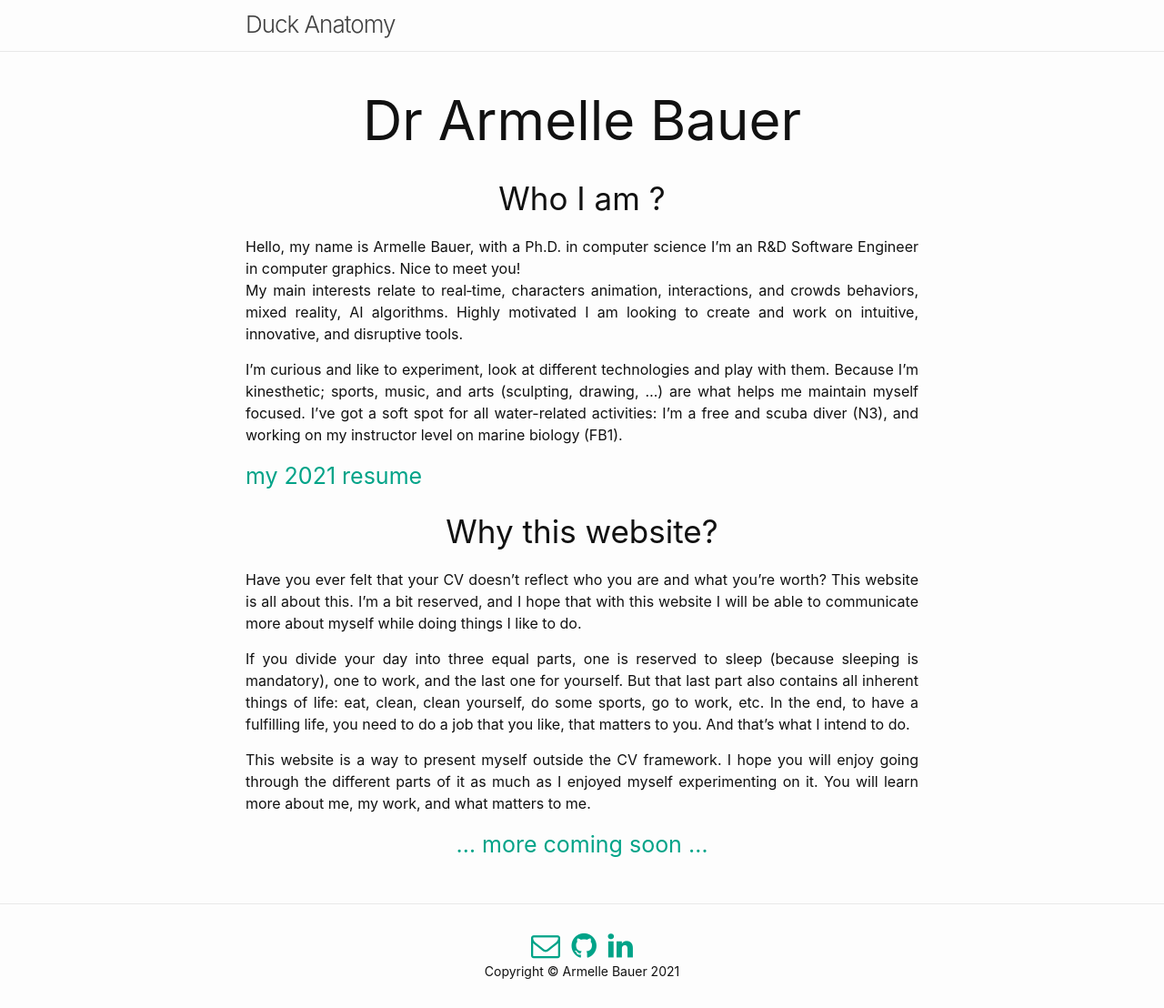
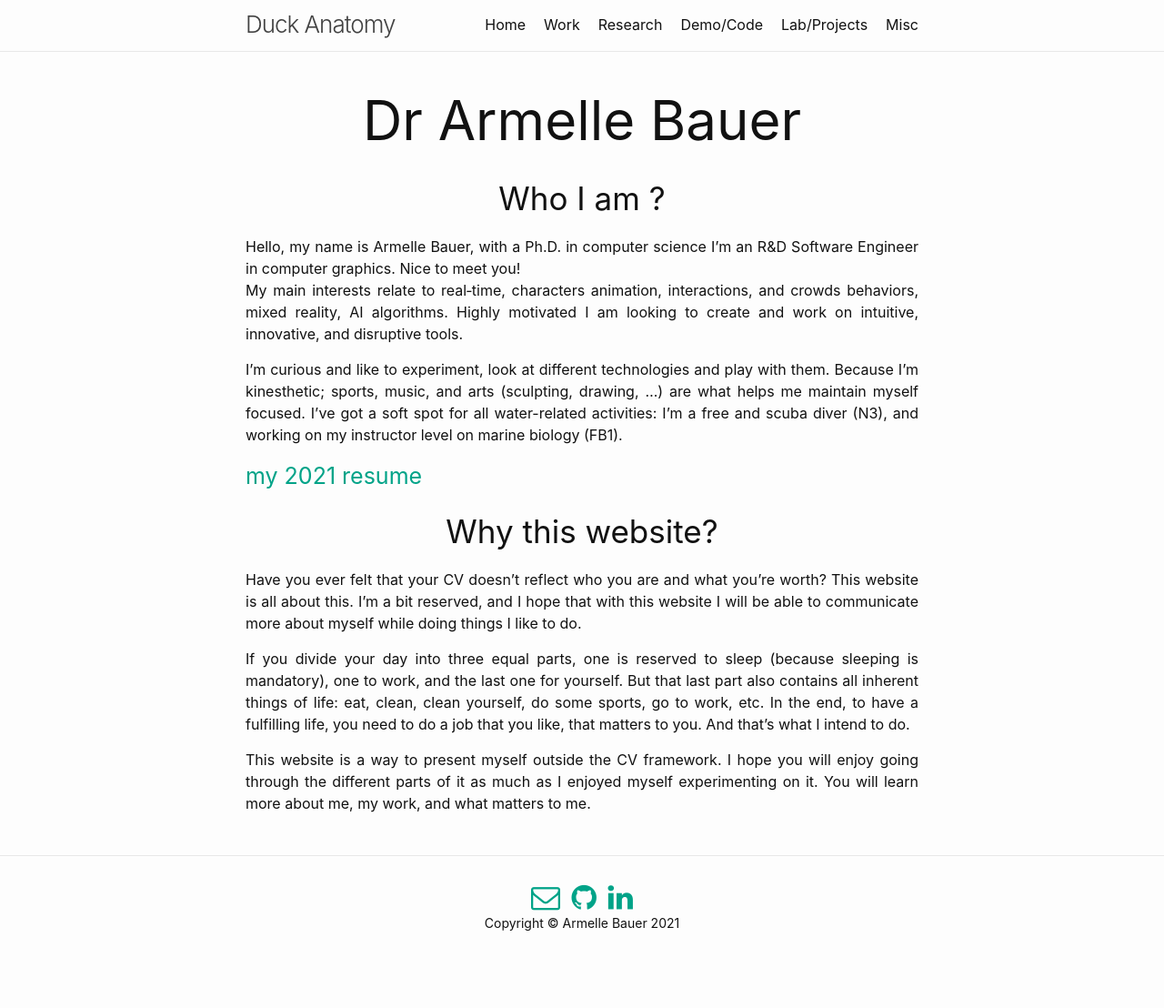
Before and after one commit to duck-anatomy/duck-anatomy.github.io, a Jekyll site: the page built from index.md, in a window 1280 px wide. Shown: the whole page at 91% size. Built offline with Jekyll 4.4.1, drawn with Linux system fonts in a browser that asks for light colours; after the commit the page ends 1055 px from its top, so only the background shows below that.

Commit message:
adding other pages to website

```diff
--- a/_includes/header.html
+++ b/_includes/header.html
@@ -4,5 +4,30 @@
     {%- assign default_paths = site.pages | map: "path" -%}
     {%- assign page_paths = site.header_pages | default: default_paths -%}
     <a class="site-title" rel="author" href="{{ "/" | relative_url }}">{{ site.title | escape }}</a>
+
+    {%- if page_paths -%}
+      <nav class="site-nav">
+        <input type="checkbox" id="nav-trigger" class="nav-trigger" />
+        <label for="nav-trigger">
+          <span class="menu-icon">
+            <svg viewBox="0 0 18 15" width="18px" height="15px">
+              <path d="M18,1.484c0,0.82-0.665,1.484-1.484,1.484H1.484C0.665,2.969,0,2.304,0,1.484l0,0C0,0.665,0.665,0,1.484,0 h15.032C17.335,0,18,0.665,18,1.484L18,1.484z M18,7.516C18,8.335,17.335,9,16.516,9H1.484C0.665,9,0,8.335,0,7.516l0,0 c0-0.82,0.665-1.484,1.484-1.484h15.032C17.335,6.031,18,6.696,18,7.516L18,7.516z M18,13.516C18,14.335,17.335,15,16.516,15H1.484 C0.665,15,0,14.335,0,13.516l0,0c0-0.82,0.665-1.483,1.484-1.483h15.032C17.335,12.031,18,12.695,18,13.516L18,13.516z"/>
+            </svg>
+          </span>
+        </label>
+
+        <div class="trigger">
+          <a class="page-link" href="/index.html">Home</a>
+
+
+          {%- for path in page_paths -%}
+            {%- assign my_page = site.pages | where: "path", path | first -%}
+            {%- if my_page.title -%}
+            <a class="page-link" href="{{ my_page.url | relative_url }}">{{ my_page.title | escape }}</a>
+            {%- endif -%}
+          {%- endfor -%}
+        </div>
+      </nav>
+    {%- endif -%}
   </div>
 </header>
--- a/_sass/duck-anatomy.scss
+++ b/_sass/duck-anatomy.scss
@@ -46,5 +46,6 @@ text-justify: auto;
 @import "duck-anatomy/layout";
 @import "duck-anatomy/base";
 @import "duck-anatomy/header";
+@import "duck-anatomy/navbar";
 @import "duck-anatomy/footer";
 @import "duck-anatomy/specific";
--- /dev/null
+++ b/_sass/duck-anatomy/_navbar.scss
@@ -0,0 +1,76 @@
+
+.site-nav {
+  float: right;
+  line-height: $base-line-height * $base-font-size * 2.25;
+
+  .nav-trigger {
+      display: none;
+  }
+
+  .menu-icon {
+    display: none;
+  }
+
+  .page-link {
+    color: $text-color;
+    line-height: $base-line-height;
+
+    // Gaps between nav items, but not on the last one
+    &:not(:last-child) {
+      margin-right: 20px;
+    }
+  }
+
+  @include media-query($on-palm) {
+    position: absolute;
+    top: 9px;
+    right: $spacing-unit / 2;
+    background-color: $background-color;
+    border: 1px solid $grey-color-light;
+    border-radius: 5px;
+    text-align: right;
+
+    label[for="nav-trigger"] {
+      display: block;
+      float: right;
+      width: 36px;
+      height: 36px;
+      z-index: 2;
+      cursor: pointer;
+    }
+
+    .menu-icon {
+      display: block;
+      float: right;
+      width: 36px;
+      height: 26px;
+      line-height: 0;
+      padding-top: 10px;
+      text-align: center;
+
+      > svg {
+        fill: $grey-color-dark;
+      }
+    }
+
+    input ~ .trigger {
+      clear: both;
+      display: none;
+    }
+
+    input:checked ~ .trigger {
+      display: block;
+      padding-bottom: 5px;
+    }
+
+    .page-link {
+      display: block;
+      padding: 5px 10px;
+
+      &:not(:last-child) {
+        margin-right: 0;
+      }
+      margin-left: 20px;
+    }
+  }
+}
--- a/index.md
+++ b/index.md
@@ -29,5 +29,3 @@ In the end, to have a fulfilling life, you need to do a job that you like, that
 This website is a way to present myself outside the CV framework.
 I hope you will enjoy going through the different parts of it as much as I enjoyed myself experimenting on it.
 You will learn more about me, my work, and what matters to me.
-
-<span class="highlight text-center ">... more coming soon ...</span>
```
Also changed, not shown: 01_experience.md (added, +7 -0 lines), 02_research.md (added, +7 -0 lines), 03_democode.md (added, +7 -0 lines), 04_labprojects.md (added, +7 -0 lines), 05_misc.md (added, +8 -0 lines), _layouts/post.html (added, +35 -0 lines).
